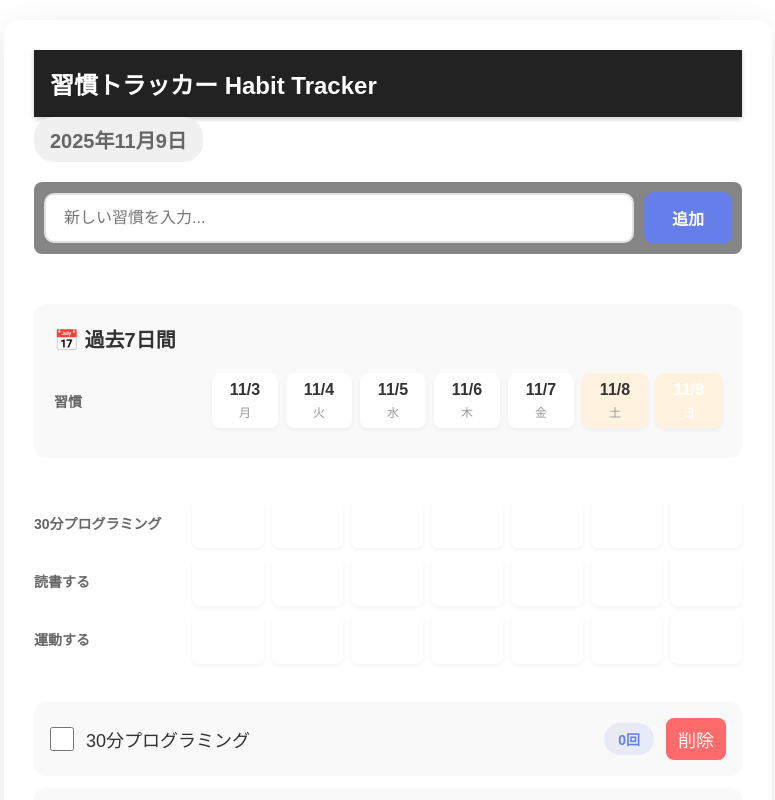
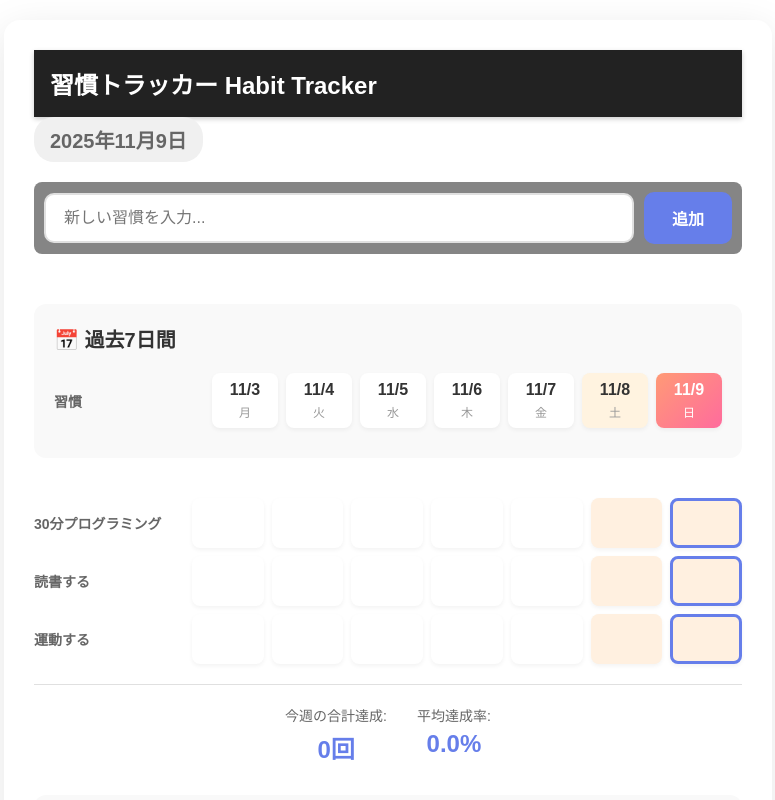
Before and after one commit to eidas/habit-tracker, a React (Create React App) app: page / in a window 1280 px wide. Shown: the top 800 px of the page, without its empty margins (252-1027 px from the left). Built offline with nearby package versions, Linux system fonts and the light colour scheme.

Commit message:
Day11: ツールチップ表示、週末の色分け、今日のセルの強調、キーボード操作対応

```diff
--- a/src/App.css
+++ b/src/App.css
@@ -253,12 +253,43 @@ h1 {
   padding: 20px;
   background-color: #f9f9f9;
   border-radius: 12px;
+  position: relative;
 }
 
 .calendar-section h2 {
   margin-bottom: 20px;
   color: #333;
   font-size: 20px;
+}
+
+.calendar-tooltip {
+  position: absolute;
+  top: 70px;
+  right: 20px;
+  background-color: rgba(51, 51, 51, 0.95);
+  color: white;
+  padding: 12px 16px;
+  border-radius: 8px;
+  font-size: 14px;
+  box-shadow: 0 4px 12px rgba(0, 0, 0, 0.2);
+  z-index: 100;
+  animation: fadeIn 0.2s;
+}
+
+.tooltip-hint {
+  font-size: 12px;
+  color: #ccc;
+}
+
+@keyframes fadeIn {
+  from {
+    opacity: 0;
+    transform: translateY(-5px);
+  }
+  to {
+    opacity: 1;
+    transform: translateY(0);
+  }
 }
 
 .calendar-header {
@@ -311,7 +342,11 @@ h1 {
   background-color: #fff3e0;
 }
 
-/* カレンダーグリッド（新規追加） */
+.date-column.weekend.today {
+  background: linear-gradient(135deg, #ff9a76 0%, #ff6b9d 100%);
+}
+
+/* カレンダーグリッド */
 .calendar-grid {
   margin-top: 10px;
 }
@@ -368,7 +403,52 @@ h1 {
   background: linear-gradient(135deg, #7c8ef0 0%, #8a5bb0 100%);
 }
 
-/* 今日のセクション（新規追加） */
+/* 今日のセルを強調 */
+.calendar-cell.today:not(.checked) {
+  border: 3px solid #667eea;
+  background-color: #f0f4ff;
+}
+
+/* 週末のセル */
+.calendar-cell.weekend:not(.checked) {
+  background-color: #fff0e0;
+}
+
+/* キーボード操作時のフォーカス表示 */
+.calendar-cell:focus {
+  outline: 3px solid #667eea;
+  outline-offset: 2px;
+}
+
+/* カレンダー統計 */
+.calendar-stats {
+  margin-top: 20px;
+  padding-top: 20px;
+  border-top: 1px solid #e0e0e0;
+  display: flex;
+  gap: 30px;
+  justify-content: center;
+}
+
+.stat-item {
+  display: flex;
+  flex-direction: column;
+  align-items: center;
+  gap: 5px;
+}
+
+.stat-label {
+  font-size: 14px;
+  color: #666;
+}
+
+.stat-value {
+  font-size: 24px;
+  font-weight: 700;
+  color: #667eea;
+}
+
+/* 今日のセクション */
 .today-section {
   margin: 30px 0;
 }
--- a/src/App.tsx
+++ b/src/App.tsx
@@ -49,6 +49,10 @@ function App() {
 
   // 入力フォームの値を管理
   const [newHabitName, setNewHabitName] = useState<string>('');
+
+  // カレンダーのセルにホバーしたときの情報を管理
+  const [hoveredCell, setHoveredCell] = useState<{ habitId: string; date: string } | null>(null);
+
 
   // 習慣データが変更されるたびにローカルストレージに保存
   useEffect(() => {
@@ -153,6 +157,19 @@ function App() {
     return day === 0 || day === 6; // 日曜日(0)または土曜日(6)
   };
 
+    /**
+   * 日付を読みやすい形式に変換
+   * @param dateStr - YYYY-MM-DD形式
+   * @returns 例: "11月14日(木)"
+   */
+  const formatDateForDisplay = (dateStr: string): string => {
+    const date = new Date(dateStr);
+    const month = date.getMonth() + 1;
+    const day = date.getDate();
+    const dayOfWeek = getDayOfWeek(dateStr);
+    return `${month}月${day}日(${dayOfWeek})`;
+  };
+
   // ==================== 習慣の操作 ====================
 
   /**
@@ -187,6 +204,16 @@ function App() {
    */
   const isCheckedToday = (habit: Habit): boolean => {
     return habit.completedDates.includes(todayString);
+  };
+
+  /**
+   * 指定した習慣が特定の日付に完了しているか確認
+   * @param habit 確認する習慣
+   * @param date 確認する日付（YYYY-MM-DD形式）
+   * @returns 指定した日付に完了していればtrue
+   */
+  const isCheckedOnDate = (habit: Habit, date: string): boolean => {
+    return habit.completedDates.includes(date);
   };
 
   /**
@@ -235,6 +262,13 @@ function App() {
   };
 
   /**
+   * IDから習慣を取得
+   */
+  const getHabitById = (id: string): Habit | undefined => {
+    return habits.find(habit => habit.id === id);
+  };
+
+  /**
    * Enterキー押下時の処理
    */
   const handleKeyPress = (e: React.KeyboardEvent<HTMLInputElement>) => {
@@ -270,6 +304,19 @@ function App() {
       <div className="calendar-section">
         <h2>📅 過去7日間</h2>
 
+        {/* ツールチップ表示 */}
+        {hoveredCell && (
+          <div className="calendar-tooltip">
+            {getHabitById(hoveredCell.habitId)?.name} - {formatDateForDisplay(hoveredCell.date)}
+            <br />
+            <span className="tooltip-hint">
+              {isCheckedOnDate(getHabitById(hoveredCell.habitId)!, hoveredCell.date)
+                ? 'クリックでチェックを外す'
+                : 'クリックでチェックを入れる'}
+            </span>
+          </div>
+        )}
+
         {/* 日付ヘッダー */}
         <div className="calendar-header">
           <div className="habit-name-column">習慣</div>
@@ -298,8 +345,18 @@ function App() {
             {last7Days.map(date => (
               <div
                 key={date}
-                className={`calendar-cell ${habit.completedDates.includes(date) ? 'completed' : ''}`}
+                className={`calendar-cell ${habit.completedDates.includes(date) ? 'completed' : ''}  ${date === todayString ? 'today' : ''} ${isWeekend(date) ? 'weekend' : ''}`}
                 onClick={() => toggleCheckOnDate(habit.id, date)}
+                onMouseEnter={() => setHoveredCell({ habitId: habit.id, date })}
+                onMouseLeave={() => setHoveredCell(null)}
+                role="button"
+                aria-label={`${habit.name} - ${formatDateForDisplay(date)} - ${isCheckedOnDate(habit, date) ? '完了済み' : '未完了'}`}
+                tabIndex={0}
+                onKeyDown={(e) => {
+                  if (e.key === 'Enter' || e.key === ' ') {
+                    toggleCheckOnDate(habit.id, date);
+              }
+                }}
                 title={`${habit.name} - ${getMonthDay(date)}`}
               >
                 {habit.completedDates.includes(date) ? '✔️' : ''}
@@ -307,6 +364,30 @@ function App() {
             ))}
           </div>
         )))}
+
+        {/* カレンダーの統計情報 */}
+        {habits.length > 0 && (
+          <div className="calendar-stats">
+            <div className="stat-item">
+              <span className="stat-label">今週の合計達成:</span>
+              <span className="stat-value">
+                {habits.reduce((sum, habit) =>
+                  sum + habit.completedDates.filter(date => last7Days.includes(date)).length, 0
+                )}回
+              </span>
+            </div>
+            <div className="stat-item">
+              <span className="stat-label">平均達成率:</span>
+              <span className="stat-value">
+                {habits.length > 0
+                  ? ((habits.reduce((sum, habit) =>
+                      sum + habit.completedDates.filter(date => last7Days.includes(date)).length, 0
+                    ) / (habits.length * 7) * 100).toFixed(1))
+                  : 0}%
+              </span>
+            </div>
+          </div>
+        )}
       </div>
 
       {/* 習慣リスト */}
```
